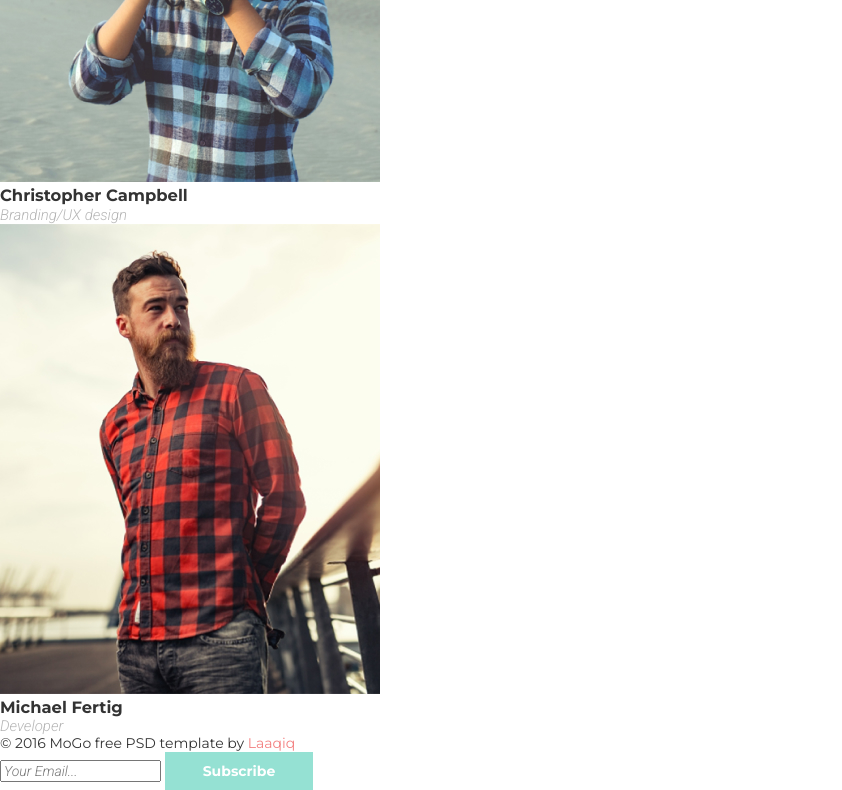
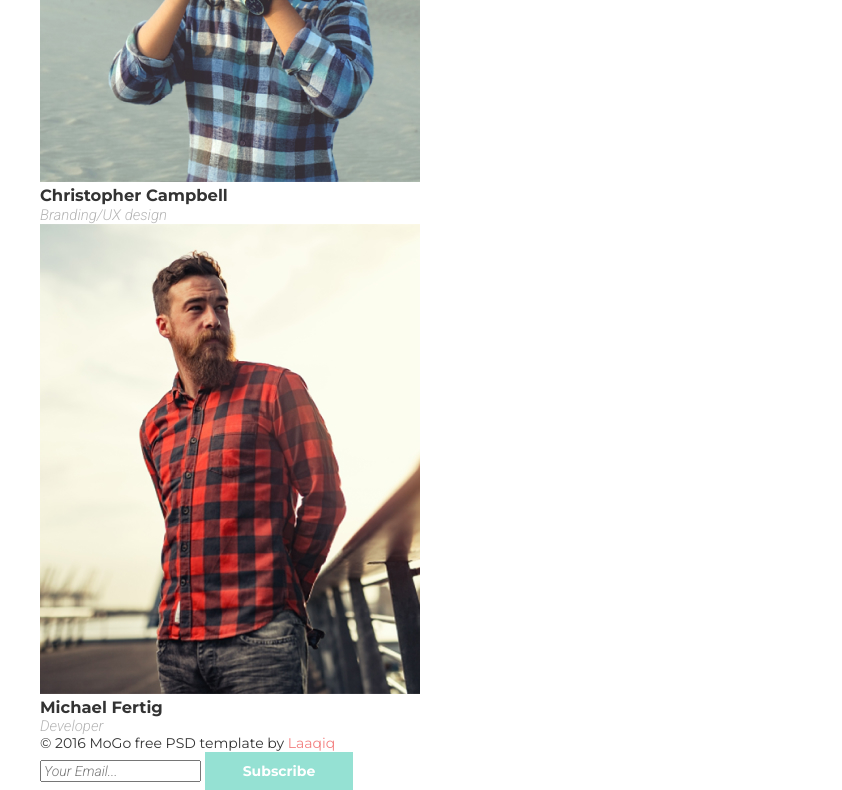
Before and after one commit to anantoniuk/web-mogo, a plain HTML site: page index.html in a window 1280 px wide. Shown: the part 1624-2414 px from the top of the page, without its empty margins (0-842 px from the left). Drawn offline with nearby package versions, Linux system fonts and the light colour scheme.

Commit message:
add container

```diff
--- a/index.html
+++ b/index.html
@@ -26,6 +26,7 @@
   </head>
   <body>
     <header class="header">
+      <div class="container">
         <a class="logo" href="#">MoGo</a>
         <nav class="nav">
           <ul class="nav-list">
@@ -36,10 +37,12 @@
             <li class="nav-item"><a class="nav-link" href="#">CONTACT</a></li>
           </ul>
         </nav>
+      </div>
     </header>
     <main class="header">
       <!-- сервери -->
       <section class="services">
+        <div class="container">
           <hgroup class="services-content">
             <p class="section-ask">We work with</p>
             <h2 class="services-title">Amazing Services</h2>
@@ -130,17 +133,19 @@
               </p>
             </li>
           </ul>
+        </div>
       </section>
       <!-- команда -->
       <section class="team">
+        <div class="container">
           <hgroup class="team-content">
             <p class="section-ask">Who we are</p>
             <h2 class="team-title">Meet our team</h2>
             <p class="team-text">
               Lorem ipsum dolor sit amet, consectetur adipiscing elit, sed do
-            eiusmod tempor incididunt ut labore et dolore magna aliqua. Ut enim
-            ad minim veniam, quis nostrud exercitation ullamco laboris nisi ut
-            aliquip ex ea commodo consequat.
+              eiusmod tempor incididunt ut labore et dolore magna aliqua. Ut
+              enim ad minim veniam, quis nostrud exercitation ullamco laboris
+              nisi ut aliquip ex ea commodo consequat.
             </p>
           </hgroup>
           <ul class="team-list">
@@ -190,9 +195,11 @@
               </article>
             </li>
           </ul>
+        </div>
       </section>
     </main>
     <footer class="footer">
+      <div class="container">
         <p class="footer-text">
           © 2016 MoGo free PSD template by
           <span class="footer-text-contrast">Laaqiq</span>
@@ -201,6 +208,7 @@
           <input class="form-email" type="email" placeholder="Your Email..." />
           <button class="form-button" type="submit">Subscribe</button>
         </form>
+      </div>
     </footer>
   </body>
 </html>
--- a/src/css/style.css
+++ b/src/css/style.css
@@ -16,6 +16,12 @@ body {
   font-size: 14px;
   line-height: 1.2;
   font-weight: 400;
+}
+.container {
+  max-width: 1230px;
+  margin-left: auto;
+  margin-right: auto;
+  padding: 0px 15px 0px 15px;
 }
 /* header */
 .logo {
```
Lines whose indentation alone changed are shown as unchanged.
